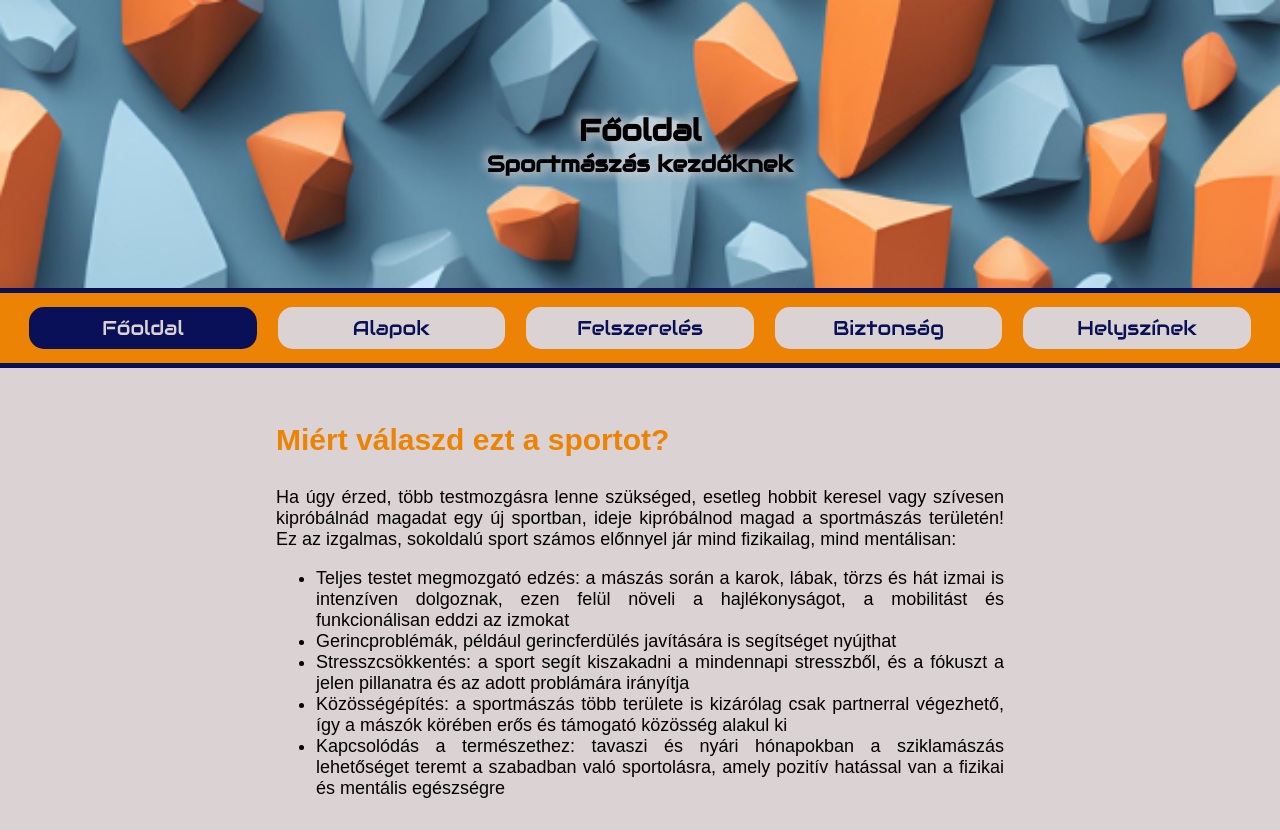
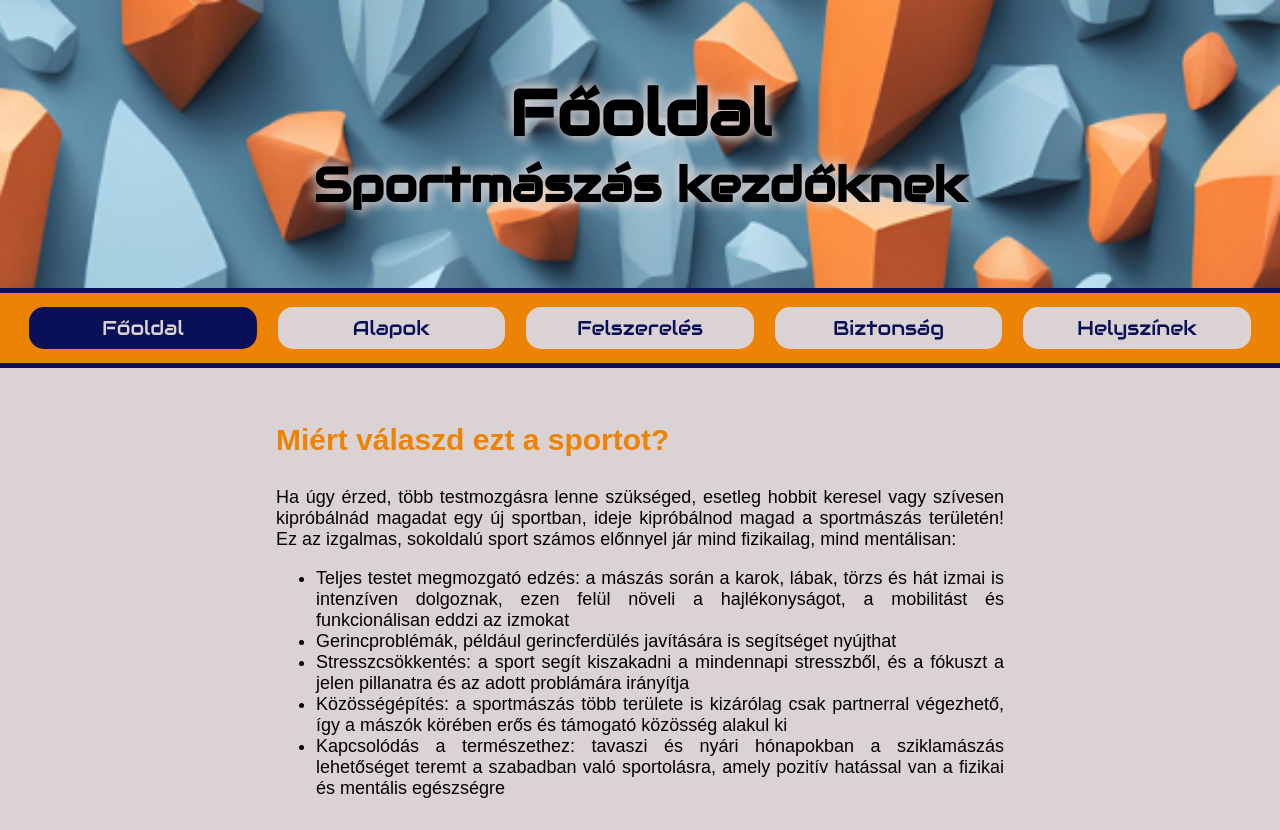
Before and after one commit to dKamilla/projekt, a plain HTML site: page index.html in a window 1280 px wide. Shown: the top 830 px of the page. Drawn offline with Linux system fonts and the light colour scheme.

Commit message:
Update style.css

```diff
--- a/style.css
+++ b/style.css
@@ -22,7 +22,7 @@ header {
     background-size: cover;
     font-family: 'Audiowide', 'Times New Roman';
     height: 36vh;
-    font-size: 15px;
+    font-size: 2em;
 }
 
 .cim {
```
